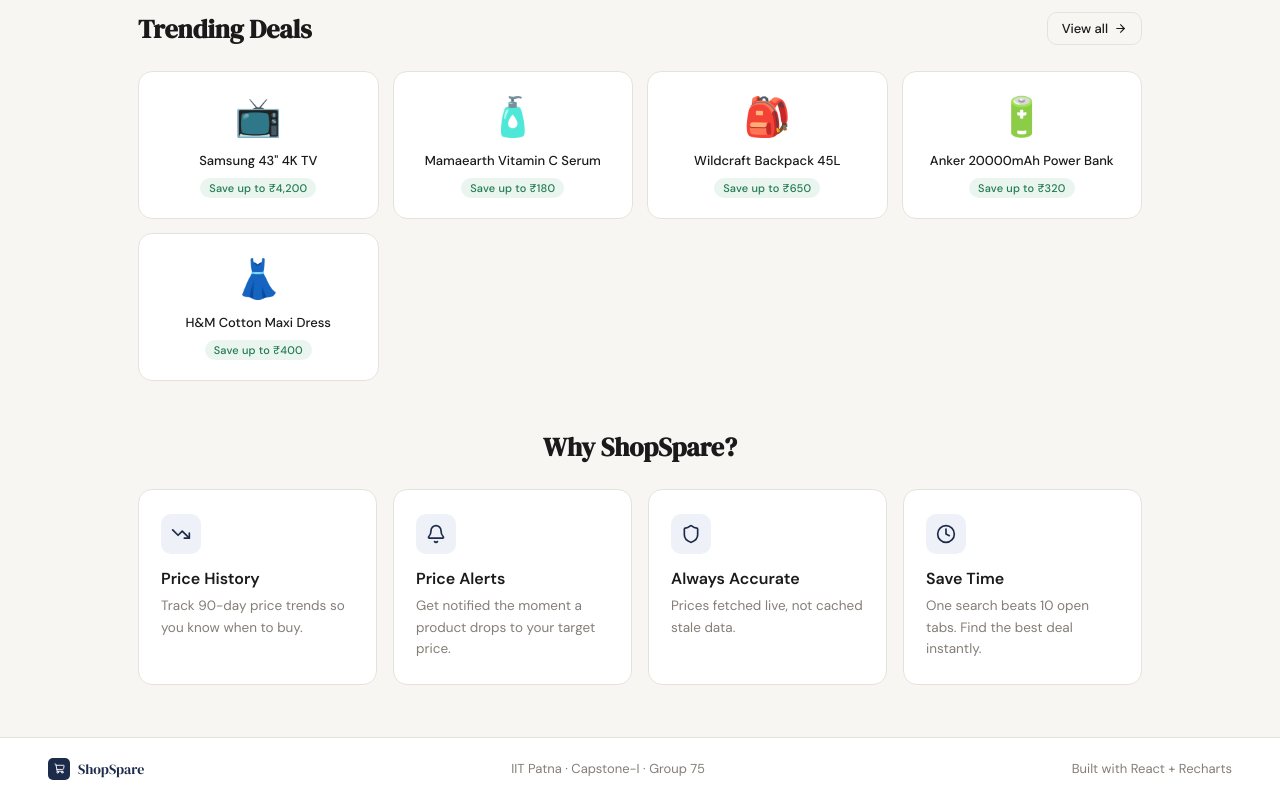
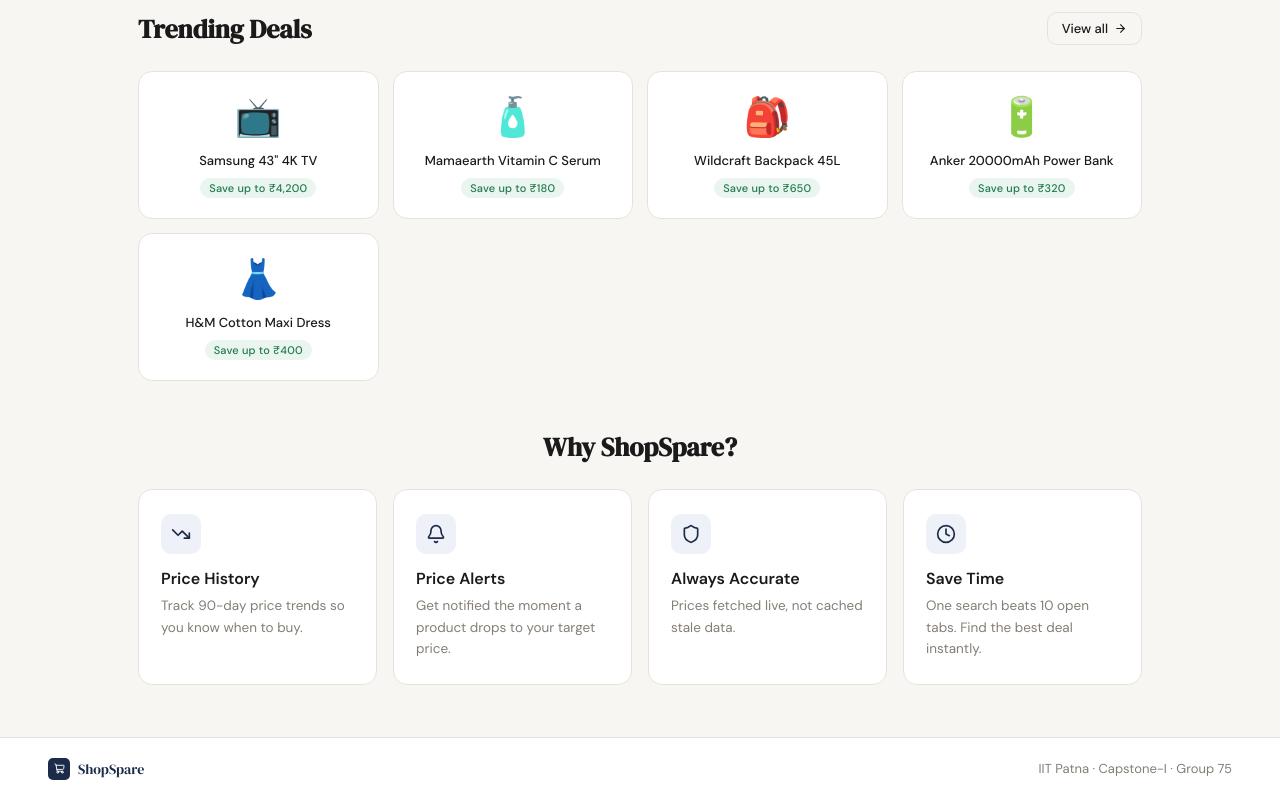
Before and after one commit to pratikkr766771-creator/ShopSpare, a React (Vite) app: page / in a window 1280 px wide. Shown: the part 675-1475 px from the top of the page. Built offline with nearby package versions, Linux system fonts and the light colour scheme.

Commit message:
removed footer text

```diff
--- a/src/App.jsx
+++ b/src/App.jsx
@@ -991,7 +991,6 @@
             <span className="serif" style={{ fontSize:14, color:"var(--navy)" }}>ShopSpare</span>
           </div>
           <span>IIT Patna · Capstone-I · Group 75</span>
-          <span>Built with React + Recharts</span>
         </footer>
       </div>
 
```
